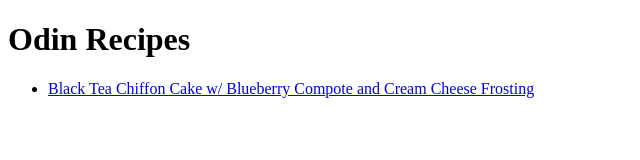
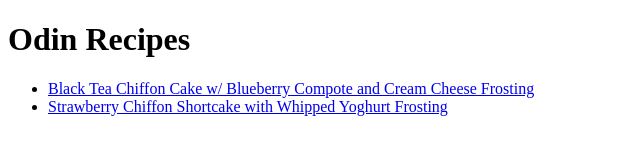
Before and after one commit to dyssebia/odin-recipes, a plain HTML site: page index.html in a window 1280 px wide. Shown: the whole page, without its empty margins (0-640 px from the left). Drawn offline with Linux system fonts and the light colour scheme.

Commit message:
feat: added new strbwr shrtcake to index

```diff
--- a/index.html
+++ b/index.html
@@ -10,6 +10,7 @@
         <h1>Odin Recipes</h1>
         <ul>
             <li><a href="./recipes/blueberrycreamcheese-chiffoncake.html">Black Tea Chiffon Cake w/ Blueberry Compote and Cream Cheese Frosting</a></li>
+            <li><a href="./recipes/strawberryyoghurt-chiffoncake.html">Strawberry Chiffon Shortcake with Whipped Yoghurt Frosting</a></li>
         </ul>
     </body>
 </html>
```
